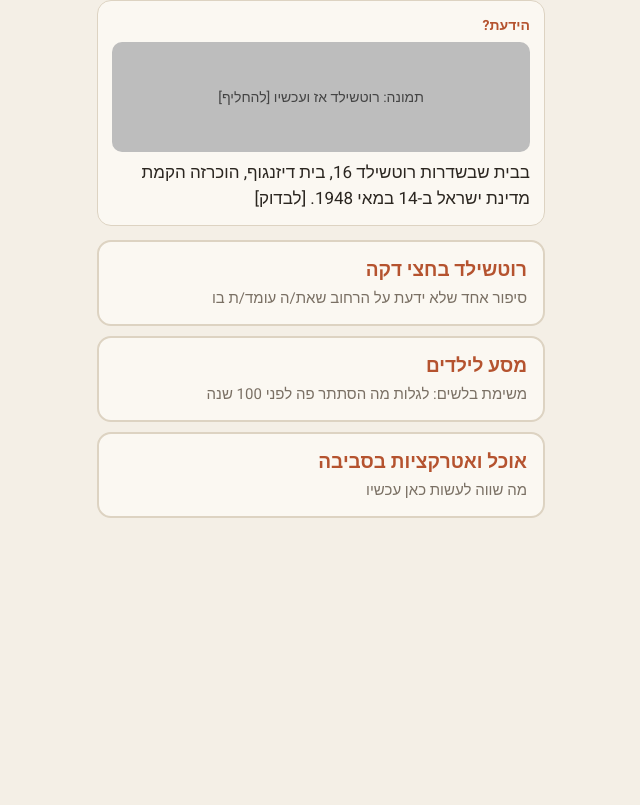
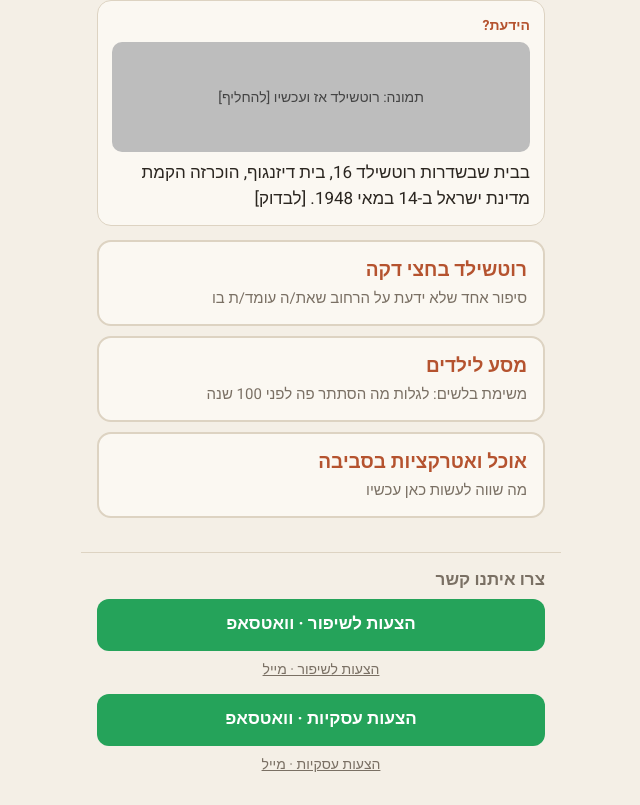
Before and after one commit to Emmy1997/get-to-know-your-neighbourhood-rothschild, a plain HTML site: page index.html in a window 1280 px wide. Shown: the part 80-885 px from the top of the page, without its empty margins (319-959 px from the left). Before the commit the page ends 800 px from the top, so only its background shows below. Drawn offline with Linux system fonts and the light colour scheme.

Commit message:
Add Mixpanel tracking and contact footer (WhatsApp + email)
Co-Authored-By: Claude Opus 5.5 <noreply@anthropic.com>
Claude-Session: https://claude.ai/code/session_01H8PbNfNLjG7TZQS3UdBTwT

```diff
--- a/app.js
+++ b/app.js
@@ -1,14 +1,27 @@
 // ===== הגדרות =====
 // הדביקו כאן את כתובת ה-Web App של Google Apps Script. ריק = רק console.log
 var ENDPOINT_URL = "";
+// טוקן Mixpanel (ציבורי מטבעו, זה תקין שהוא בקוד)
+var MIXPANEL_TOKEN = "cbadbdf6a2570d72120e2e44cc1ab3d2";
 // ==================
 
 var C = window.CONTENT;
 var U = new URLSearchParams(location.search).get("u") || "anonymous";
 var currentDoor = null;
 
+var MP = null;
+try {
+  if (window.mixpanel && MIXPANEL_TOKEN) {
+    mixpanel.init(MIXPANEL_TOKEN, { track_pageview: true, persistence: "localStorage" });
+    mixpanel.identify(U);
+    mixpanel.register({ u: U });
+    MP = mixpanel;
+  }
+} catch (e) { console.warn(e); }
+
 function track(event, details) {
   var payload = { u: U, event: event, details: details || {}, timestamp: new Date().toISOString() };
+  if (MP) { try { MP.track(event, payload.details); } catch (e) { console.warn(e); } }
   if (!ENDPOINT_URL) { console.log("[event]", payload); return; }
   try {
     fetch(ENDPOINT_URL, {
@@ -143,6 +156,27 @@ function show(name) {
   track("page_view", { screen: name === "door" ? "door_" + currentDoor : name });
 }
 
+function buildContact() {
+  var K = C.contact, f = document.getElementById("contact");
+  f.appendChild(el("h3", { text: K.title }));
+  K.items.forEach(function (it) {
+    var wa = el("a", {
+      class: "btn wa", target: "_blank", rel: "noopener",
+      href: "https://wa.me/" + K.whatsappNumber + "?text=" + encodeURIComponent(it.whatsappText),
+      text: it.label + " · " + K.whatsappLabel
+    });
+    wa.addEventListener("click", function () { track("contact_clicked", { topic: it.id, channel: "whatsapp" }); });
+    var mail = el("a", {
+      class: "mail",
+      href: "mailto:" + K.email + "?subject=" + encodeURIComponent(it.emailSubject),
+      text: it.label + " · " + K.emailLabel
+    });
+    mail.addEventListener("click", function () { track("contact_clicked", { topic: it.id, channel: "email" }); });
+    f.appendChild(el("div", { class: "contact-item" }, [wa, mail]));
+  });
+}
+
+buildContact();
 screens.landing = buildLanding();
 screens.history = buildHistory();
 screens.door = buildDoor();
--- a/content.js
+++ b/content.js
@@ -42,5 +42,26 @@ window.CONTENT = {
     send: "שליחה",
     thanks: "תודה! נעדכן אותך 🙂"
   },
-  back: "חזרה לעמוד הראשי"
+  back: "חזרה לעמוד הראשי",
+  contact: {
+    title: "צרו איתנו קשר",
+    whatsappNumber: "972526700592",
+    email: "emmyabitbul@gmail.com",
+    items: [
+      {
+        id: "improvement",
+        label: "הצעות לשיפור",
+        whatsappText: "היי! יש לי הצעה לשיפור ל-Get to know your neighbourhood:",
+        emailSubject: "הצעה לשיפור – Get to know your neighbourhood"
+      },
+      {
+        id: "business",
+        label: "הצעות עסקיות",
+        whatsappText: "היי! יש לי הצעה עסקית ל-Get to know your neighbourhood:",
+        emailSubject: "הצעה עסקית – Get to know your neighbourhood"
+      }
+    ],
+    whatsappLabel: "וואטסאפ",
+    emailLabel: "מייל"
+  }
 };
--- a/index.html
+++ b/index.html
@@ -11,6 +11,8 @@
 </head>
 <body>
   <main id="app"></main>
+  <footer id="contact"></footer>
+  <script src="https://cdn.mxpnl.com/libs/mixpanel-2-latest.min.js"></script>
   <script src="content.js"></script>
   <script src="app.js"></script>
 </body>
--- a/style.css
+++ b/style.css
@@ -44,3 +44,9 @@ textarea { min-height: 80px; resize: vertical; }
 .opts label { display: block; padding: 10px 12px; border: 2px solid var(--line); border-radius: 10px; margin: 6px 0; background: var(--card); }
 .opts input { margin-inline-end: 8px; accent-color: var(--accent); }
 .thanks { color: var(--accent); font-weight: 700; }
+footer { max-width: 480px; margin: 8px auto 24px; padding: 0 16px; border-top: 1px solid var(--line); }
+footer h3 { font-size: 17px; margin: 14px 0 6px; color: var(--muted); }
+.contact-item { margin-bottom: 8px; }
+a.btn { text-align: center; text-decoration: none; }
+.btn.wa { background: #25a35a; margin: 6px 0 2px; }
+a.mail { display: block; text-align: center; color: var(--muted); font-size: 14px; padding: 6px; }
```
Also changed, not shown: 1 other file.
